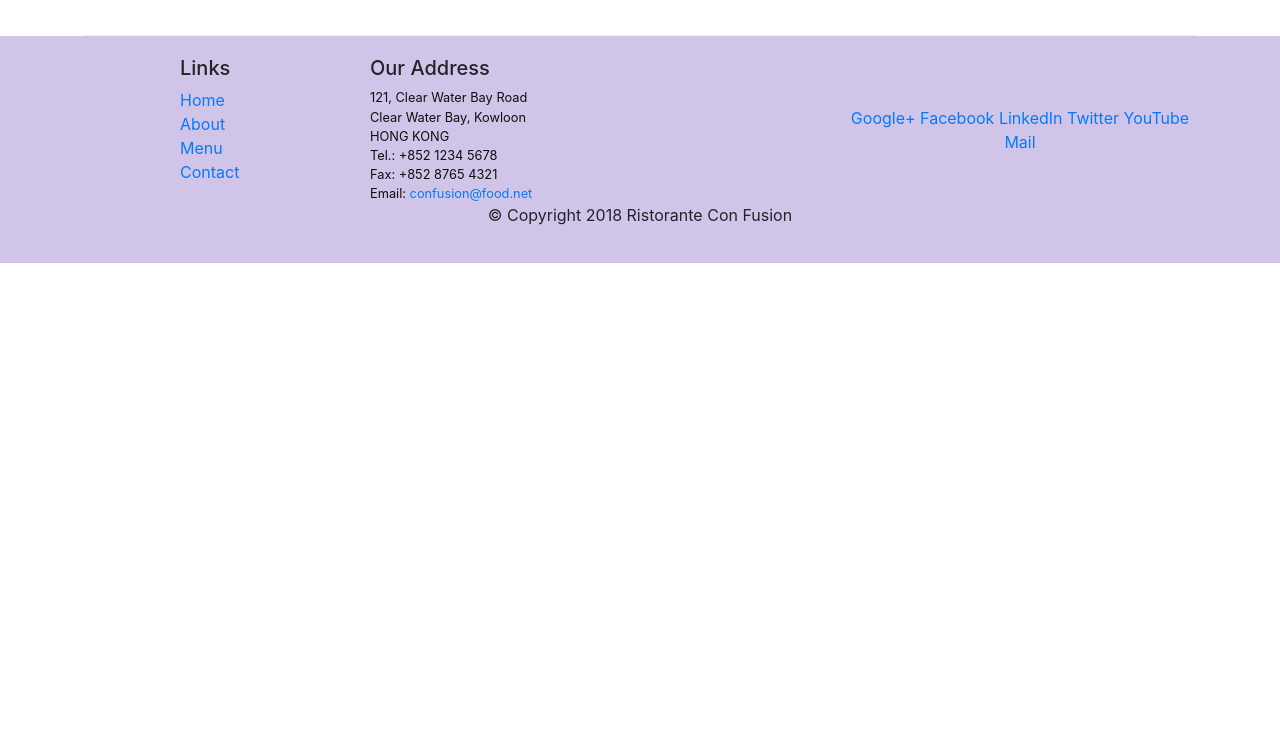
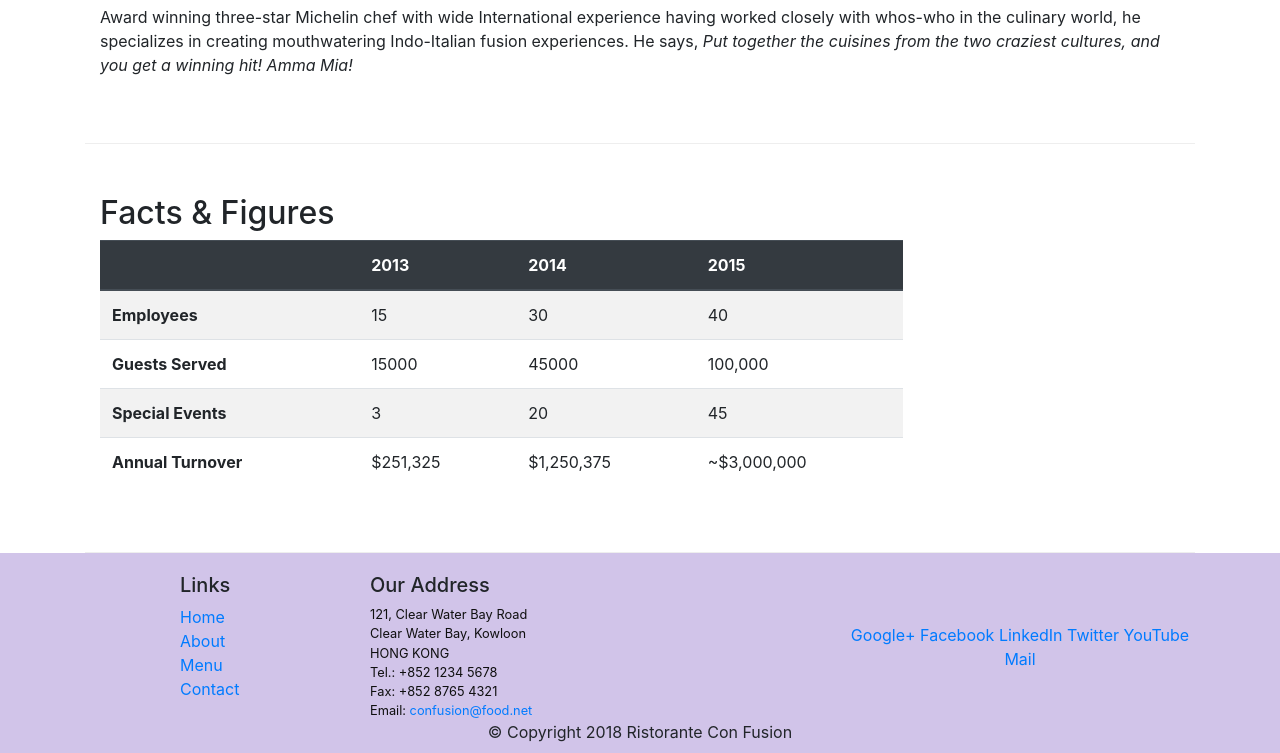
Before and after one commit to vishnujoshi123/conFusion, a website: page aboutus.html in a window 1280 px wide. Shown: the part 1454-2207 px from the top of the page. Before the commit the page ends 1717 px from the top, so only its background shows below. Drawn offline with nearby package versions, Linux system fonts and the light colour scheme.

Commit message:
Tables and Cards

```diff
--- a/aboutus.html
+++ b/aboutus.html
@@ -59,7 +59,32 @@
                 <p>Started in 2010, Ristorante con Fusion quickly established itself as a culinary icon par excellence in Hong Kong. With its unique brand of world fusion cuisine that can be found nowhere else, it enjoys patronage from the A-list clientele in Hong Kong.  Featuring four of the best three-star Michelin chefs in the world, you never know what will arrive on your plate the next time you visit us.</p>
                 <p>The restaurant traces its humble beginnings to <em>The Frying Pan</em>, a successful chain started by our CEO, Mr. Peter Pan, that featured for the first time the world's best cuisines in a pan.</p>
             </div>
-            <div>
+            <div class="col-12 col-sm-6">
+                <div class="card">
+                    <h3 class="card-header bg-primary text-white">Facts At a Glance</h3>
+                    <div class="card-body">
+                        <dl class="row">
+                            <dt class="col-6">Started</dt>
+                            <dd class="col-6">3 Feb. 2013</dd>
+                            <dt class="col-6">Major Stake Holder</dt>
+                            <dd class="col-6">HK Fine Foods Inc.</dd>
+                            <dt class="col-6">Last Year's Turnover</dt>
+                            <dd class="col-6">$1,250,375</dd>
+                            <dt class="col-6">Employees</dt>
+                            <dd class="col-6">40</dd>
+                        </dl>
+                    </div>
+                </div>
+            </div>
+            <div class="col-12">
+                <div class="card card-body bg-light">
+                    <blockquote class="blockquote">
+                        <p class="mb-0">You better cut the pizza in four pieces because I'm not hungry enough to eat six.</p>
+                            <footer class="blockquote-footer">Yogi Berra, <cite title="Source Title">The Wit and Wisdom of Yogi Berra,
+                                    P. Pepe, Diversion Books, 2014</cite>
+                            </footer>
+                    </blockquote>
+                </div>
             </div>
         </div>
 
@@ -77,7 +102,50 @@
                 <p class="d-none d-sm-block">Award winning three-star Michelin chef with wide International experience having worked closely with whos-who in the culinary world, he specializes in creating mouthwatering Indo-Italian fusion experiences. He says, <em>Put together the cuisines from the two craziest cultures, and you get a winning hit! Amma Mia!</em></p>
             </div>
        </div>
+       <div class="row row-content">
+            <div class="col-12 col-sm-9">
+                <h2>Facts &amp; Figures</h2>
+                <div class="table-responsive">
+                    <table class="table table-striped">
+                        <thead class="thead-dark">
+                            <tr>
+                                <th>&nbsp;</th>
+                                <th>2013</th>
+                                <th>2014</th>
+                                <th>2015</th>
+                            </tr>
+                        </thead>
+                        <tbody>
+                            <tr>
+                                <th>Employees</th>
+                                <td>15</td>
+                                <td>30</td>
+                                <td>40</td>
+                            </tr>
+                            <tr>
+                                <th>Guests Served</th>
+                                <td>15000</td>
+                                <td>45000</td>
+                                <td>100,000</td>
+                            </tr>
+                            <tr>
+                                <th>Special Events</th>
+                                <td>3</td>
+                                <td>20</td>
+                                <td>45</td>
+                            </tr>
+                            <tr>
+                                <th>Annual Turnover</th>
+                                <td>$251,325</td>
+                                <td>$1,250,375</td>
+                                <td>~$3,000,000</td>
+                            </tr>
+                        </tbody>
+                    </table>
+                </div>
+            </div>
 
+        </div>
     </div>
 
     <footer class="footer">
```
